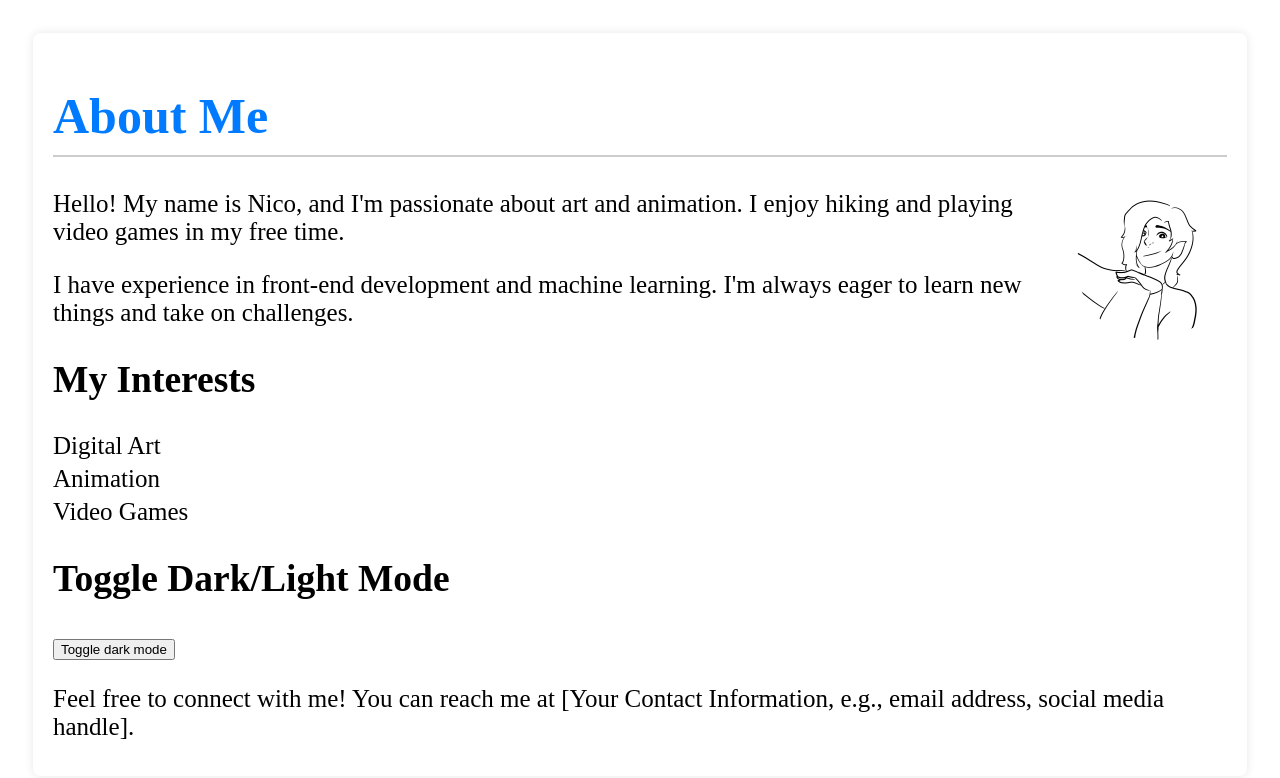
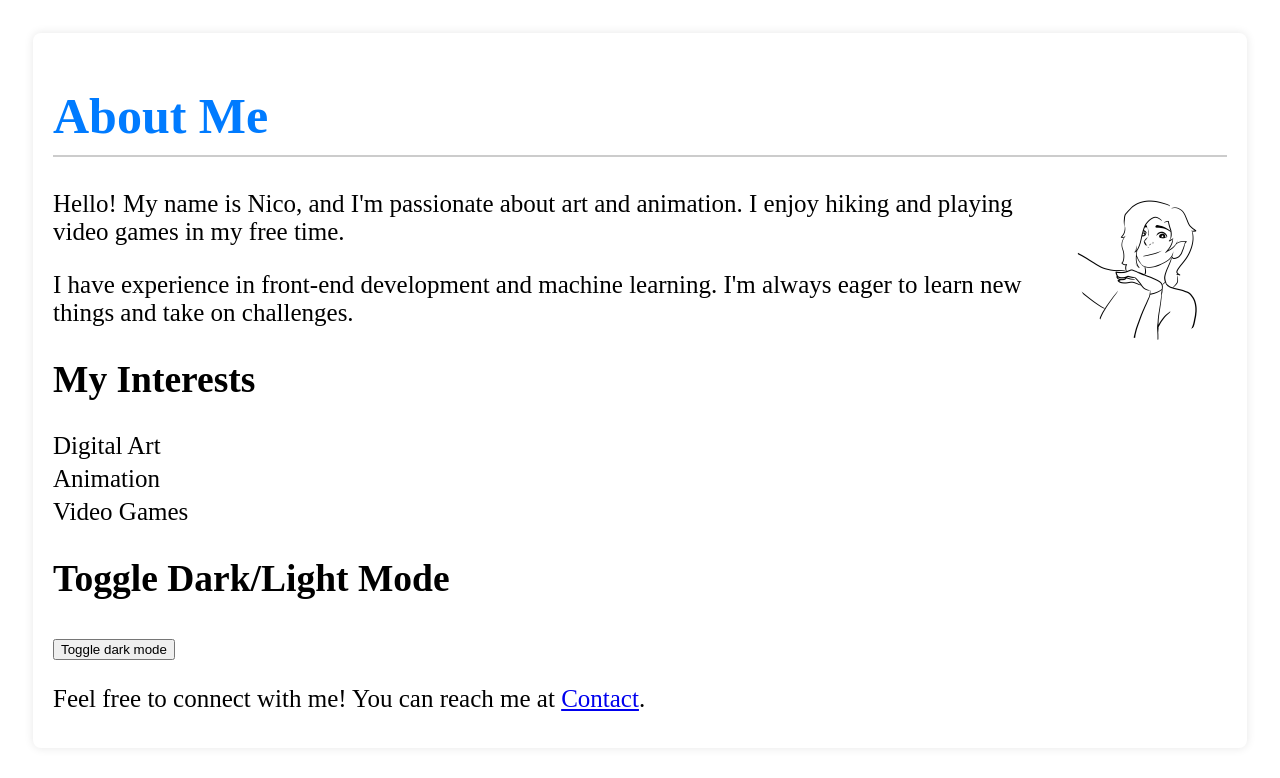
Before and after one commit to nicohilborn/aboutme, a plain HTML site: page index.html in a window 1280 px wide. Drawn offline with Linux system fonts and the light colour scheme.

Commit message:
Update index.html

```diff
--- a/index.html
+++ b/index.html
@@ -26,7 +26,7 @@
         <h2>Toggle Dark/Light Mode</h2>
 <button onclick="myFunction()">Toggle dark mode</button>
 
-        <p>Feel free to connect with me! You can reach me at [Your Contact Information, e.g., email address, social media handle].</p>
+        <p>Feel free to connect with me! You can reach me at <a href="https://nicohilborn.github.io/contact">Contact</a>.</p>
         <script src="function.js"></script>
     </div>
 </body>
```
